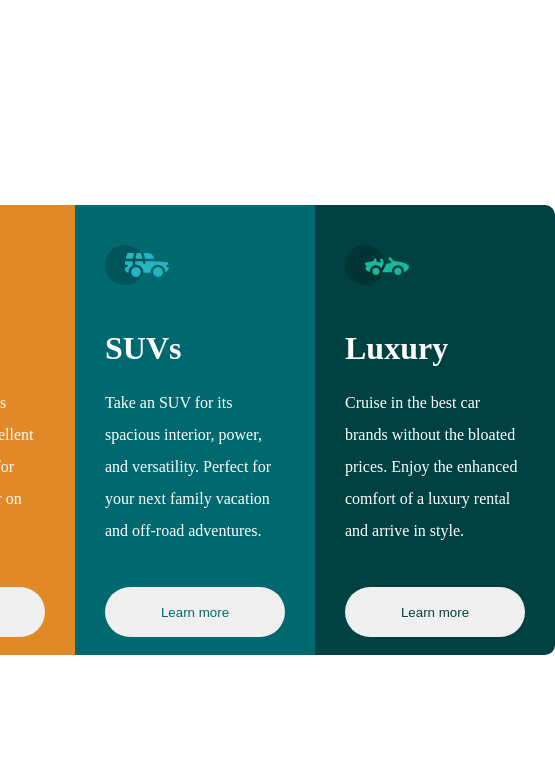
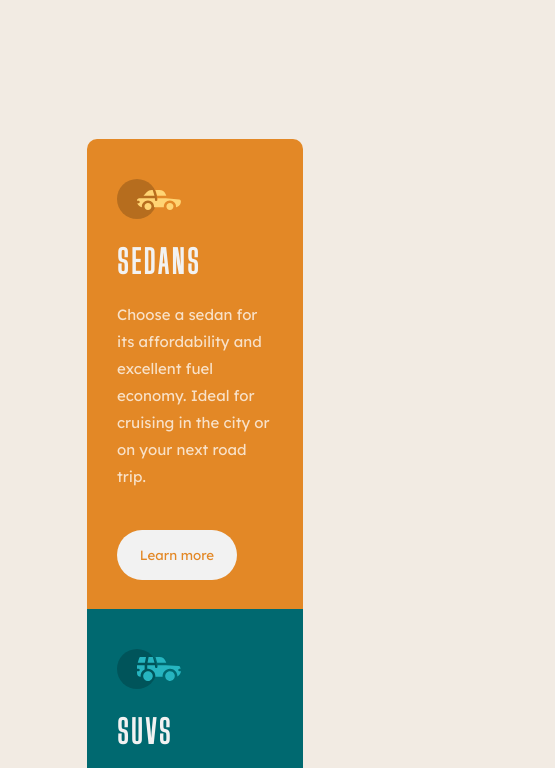
Before and after one commit to aliceauko/three-cards, a plain HTML site: page index.html in a window 390 px wide. Shown: the top 768 px of the page, 555 px wide, since content can reach past the window. Drawn offline with Linux system fonts and the light colour scheme.

Commit message:
Add responsive styling and animation

```diff
--- a/Assets/CSS/style.css
+++ b/Assets/CSS/style.css
@@ -1,7 +1,29 @@
 *{
 
 border: 0;
+padding: 0;
+margin: 0;
 }
+
+
+body {
+    margin: 0;
+    padding: 0;
+    background-color: hsl(30, 38%, 92%);
+    animation: fadeInAnimation ease 3s;
+    animation-iteration-count: 1;
+    animation-fill-mode:both
+
+  }
+
+  @keyframes fadeInAnimation {
+    0% {
+        opacity: 0;
+    }
+    100% {
+        opacity: 1;
+     }
+  }
 main{
 display: flex;
 justify-content: center;
@@ -51,7 +73,7 @@ height: 100vh;
     padding-top: 40px;
     padding-bottom: 30px;
     padding-right: 30px;
-    padding-left: 30px;
+    padding-left: 40px;
 
 
 }
@@ -61,17 +83,71 @@ img{
 
 h1{
     margin-bottom: 20px;
-    color: white;
+    color:hsl(0, 0%, 95%);
+    font-family: Big Shoulders Display;
+    letter-spacing: 0.09em;
+    font-weight: 700;
 }
 
 p{
     margin-bottom: 40px;
-    line-height: 2em;
-    color: white;
+    line-height: 1.8em;
+    color: hsla(0, 0%, 100%, 0.75);
+    font-size: 15px;
+    font-family:Lexend Deca ;
+    font-weight: 400;
 }
 
 button{
     width: 180px;
     height: 50px;
     border-radius: 40px;
+    background-color: hsl(0, 0%, 95%);
+    font-family: Lexend Deca;
+    font-weight: 400;
 }
+
+
+@media screen and (max-width: 751px) {
+
+    main{
+        height: 200vh;
+    }
+    .container{
+        flex-direction: column;
+    }
+
+    .column-one{
+        border-bottom-left-radius: 0;
+        border-top-left-radius: 10px;
+        border-top-right-radius: 10px;
+        height: 400px;
+        width: 40%;
+
+
+    }
+
+    .column-two{
+        height: 400px;
+        width: 40%;
+
+    }
+
+    .column-three{
+        border-bottom-left-radius: 10px;
+        border-bottom-right-radius: 10px;
+        border-top-left-radius: 0;
+        border-top-right-radius: 0;
+        padding-left: 30px;
+        height: 400px;
+        width: 40%;
+
+    }
+
+
+    button{
+        width: 120px;
+        height: 50px;
+    }
+
+}
--- a/index.html
+++ b/index.html
@@ -4,6 +4,8 @@
     <meta charset="UTF-8">
     <meta http-equiv="X-UA-Compatible" content="IE=edge">
     <meta name="viewport" content="width=device-width, initial-scale=1.0">
+    <link rel="stylesheet" href="https://fonts.googleapis.com/css?family=Lexend+Deca">
+    <link rel="stylesheet" href="https://fonts.googleapis.com/css?family=Big+Shoulders+Display">
     <link rel="stylesheet" href="/Assets/CSS/style.css">
     <title>Three cards</title>
 </head>
@@ -12,19 +14,19 @@
         <div class="container">
             <div class="column-one" style="background-color: hsl(31, 77%, 52%) ;">
                 <img src="/Assets/IMAGES/icon-sedans.svg" alt="">
-                <h1>Sedans</h1>
+                <h1>SEDANS</h1>
                 <p> Choose a sedan for its affordability and excellent fuel economy. Ideal for cruising in the city or on your next road trip. </p>
                 <button style="color:  hsl(31, 77%, 52%) ;">Learn more</button>
             </div>
             <div class="column-two" style="background-color: hsl(184, 100%, 22%);">
                 <img src="/Assets/IMAGES/icon-suvs.svg" alt="">
-                <h1>SUVs</h1>
+                <h1>SUVS</h1>
                 <p>Take an SUV for its spacious interior, power, and versatility. Perfect for your next family vacation and off-road adventures. </p>
                 <button style="color: hsl(184, 100%, 22%);">Learn more</button>
             </div>
             <div class="column-three" style="background-color:  hsl(179, 100%, 13%);">
                 <img src="/Assets/IMAGES/icon-luxury.svg" alt="">
-                <h1>Luxury</h1>
+                <h1>LUXURY</h1>
                 <p>Cruise in the best car brands without the bloated prices. Enjoy the enhanced comfort of a luxury rental and arrive in style.</p>
                 <button style="color:hsl(179, 100%, 13%) ;">Learn more</button>
             </div>
```
